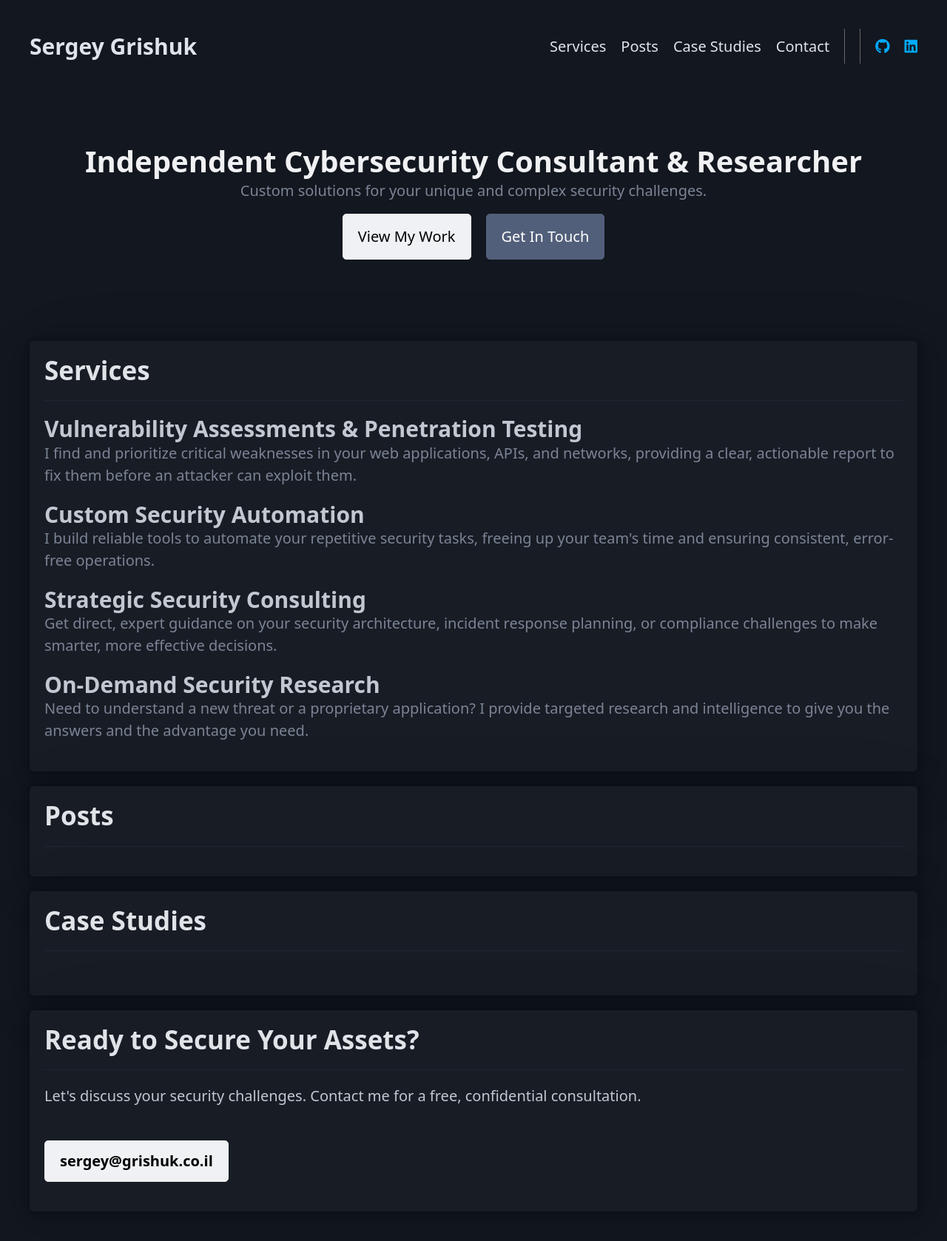
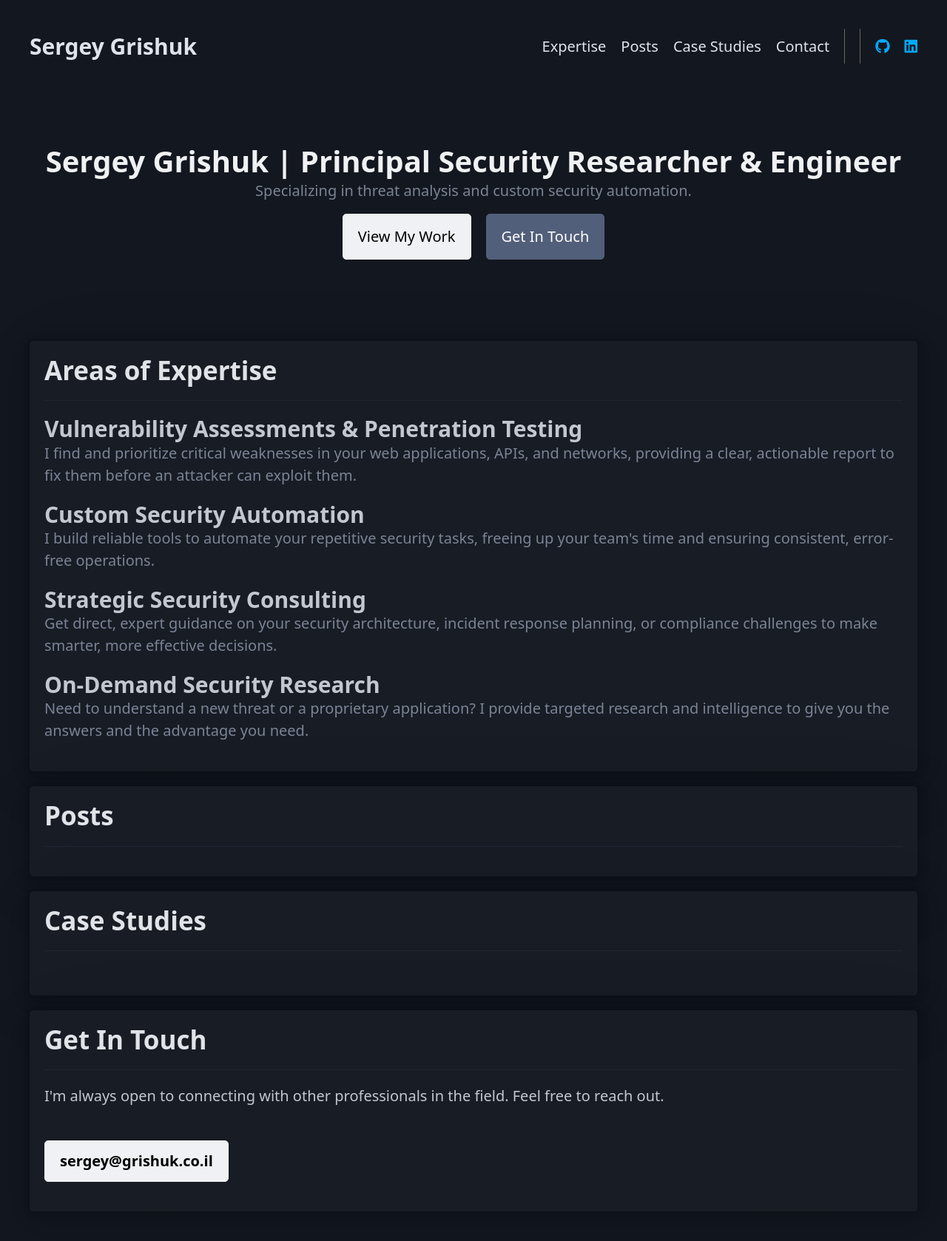
Before and after one commit to SergeyGrishuk/grishuk.co.il, a FastAPI app: page / in a window 1280 px wide. Shown: the whole page at 74% size. Run offline with FastAPI, Linux system fonts and the light colour scheme; data that the repository does not hold is empty; some libraries are stand-ins or nearby versions.

Commit message:
Update home page

```diff
--- a/templates/base.html
+++ b/templates/base.html
@@ -35,7 +35,7 @@
                 <li><a class="contrast title-name" href="/">Sergey Grishuk</a></li>
             </ul>
             <ul>
-                <li><a class="contrast" href="/#services">Services</a></li>
+                <li><a class="contrast" href="/#expertise">Expertise</a></li>
                 <li><a class="contrast" href="/#posts">Posts</a></li>
                 <li><a class="contrast" href="/#case-studies">Case Studies</a></li>
                 <li><a class="contrast" href="/#contact">Contact</a></li>
--- a/templates/home.html
+++ b/templates/home.html
@@ -1,18 +1,18 @@
 {% extends "base.html" %}
 
 {% block title %}
-    <title>Independent Cybersecurity Consultant & Researcher</title>
+    <title>Sergey Grishuk | Principal Security Researcher & Engineer</title>
 {% endblock %}
 
 {% block meta_description %}
-    <meta name="description" content="I provide custom solutions for unique and complex cybersecurity challenges, including vulnerability assessments, security automation, and strategic consulting.">
+    <meta name="description" content="Principal Security Researcher and Engineer with expertise in custom security tooling, automation, and code analysis.">
 {% endblock %}
 
 {% block hero %}
 <section class="hero">
     <hgroup>
-        <h1 style="margin-bottom: 0.3rem;">Independent Cybersecurity Consultant & Researcher</h1>
-        <h2>Custom solutions for your unique and complex security challenges.</h2>
+        <h1 style="margin-bottom: 0.3rem;">Sergey Grishuk | Principal Security Researcher & Engineer</h1>
+        <h2>Specializing in threat analysis and custom security automation.</h2>
     </hgroup>
     <div class="hero-buttons">
         <a href="/#case-studies" role="button" class="contrast">View My Work</a>
@@ -22,7 +22,7 @@
 {% endblock %}
 
 {% block content %}
-    <article id="services"> <h2>Services</h2>
+    <article id="expertise"> <h2>Areas of Expertise</h2>
         <hr />
 
         <hgroup>
@@ -87,9 +87,9 @@
 
     <article>
         <section id="contact">
-            <h2>Ready to Secure Your Assets?</h2>
+            <h2>Get In Touch</h2>
             <hr />
-            <p>Let's discuss your security challenges. Contact me for a free, confidential consultation.</p>
+            <p>I'm always open to connecting with other professionals in the field. Feel free to reach out.</p>
             <h3><a href="mailto:sergey@grishuk.co.il" role="button" class="contrast">sergey@grishuk.co.il</a></h3>
         </section>
     </article>
```
